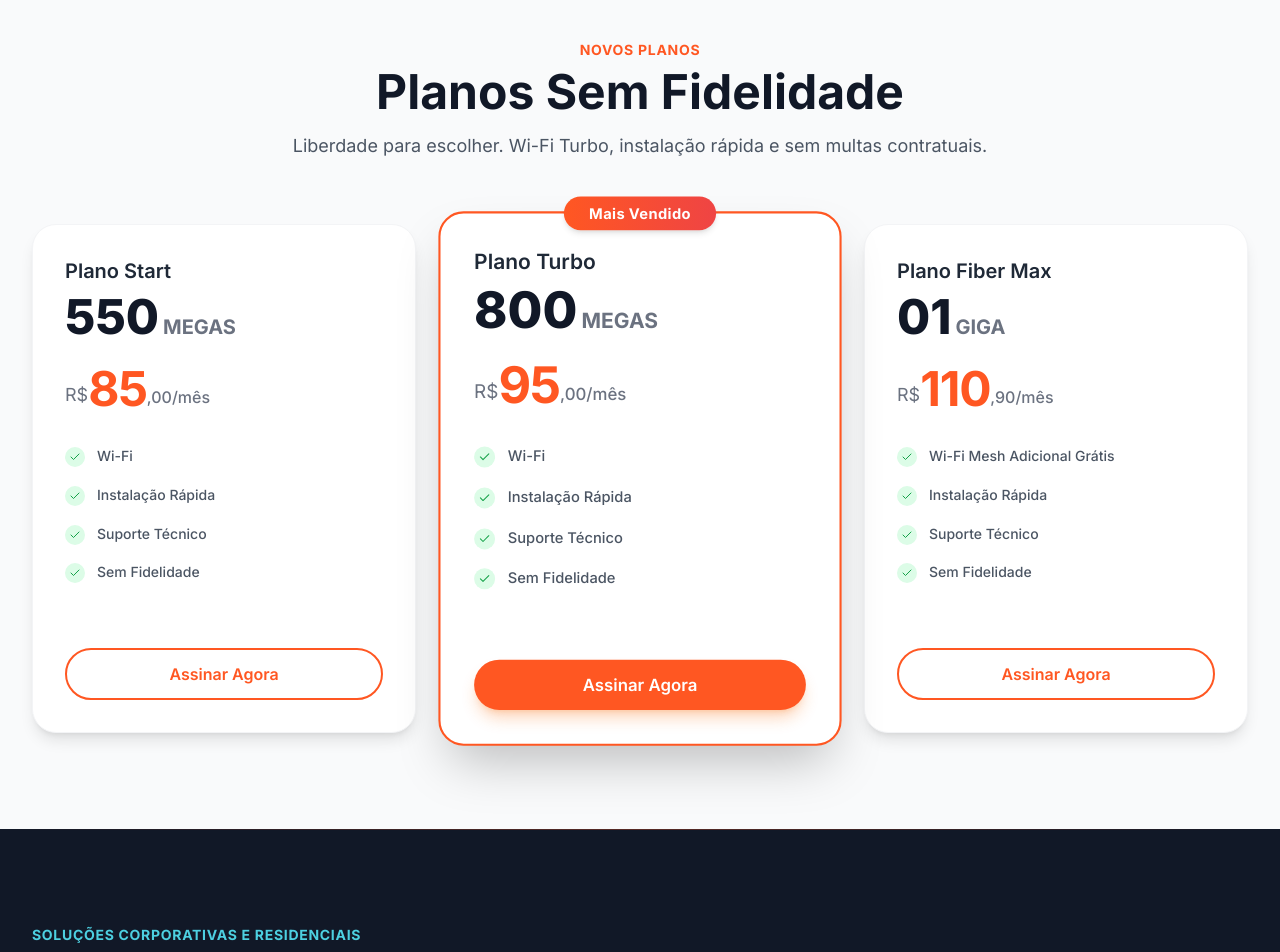
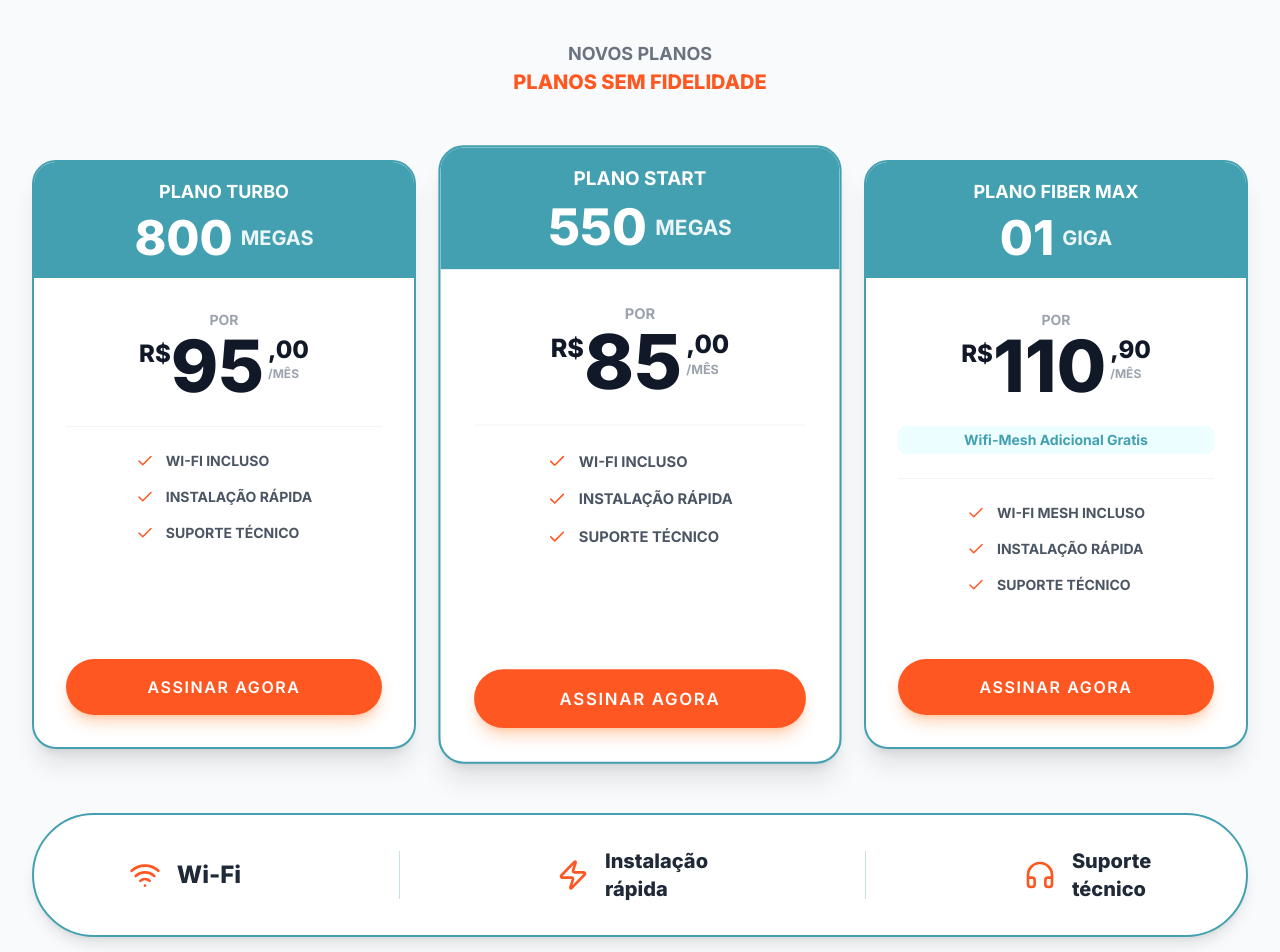
Before and after one commit to MiqueiasTuner/DESENVOLVIMENTO---LEV-TELECOM, a React (Vite) app: page / in a window 1280 px wide. Shown: the part 1320-2272 px from the top of the page. Built offline with nearby package versions, Linux system fonts and the light colour scheme.

Commit message:
feat: Update landing page content and favicon
Refactor pricing plans, update hero section text, and add favicon for Lev Internet landing page. This includes adjusting plan names, speeds, prices, and features, as well as importing constants for contact information and social links.

```diff
--- a/App.tsx
+++ b/App.tsx
@@ -5,6 +5,7 @@ import { Features } from './components/Features';
 import { Plans } from './components/Plans';
 import { Solutions } from './components/Solutions';
 import { Footer } from './components/Footer';
+import { WHATSAPP_LINK } from './constants';
 
 function App() {
   return (
@@ -21,9 +22,11 @@ function App() {
             <p className="text-lg text-white/90 mb-8 max-w-2xl mx-auto">
               Contrate agora mesmo e tenha instalação gratuita em até 24 horas.
             </p>
-            <button className="bg-white text-brand-orange px-8 py-3.5 rounded-full font-bold text-lg shadow-lg hover:bg-gray-100 transition-colors">
-              Contratar Agora
-            </button>
+            <a href={WHATSAPP_LINK} target="_blank" rel="noopener noreferrer">
+              <button className="bg-white text-brand-orange px-12 py-4 rounded-full font-black text-xl shadow-lg hover:scale-105 transition-all uppercase tracking-widest">
+                Contratar Agora
+              </button>
+            </a>
           </div>
         </section>
       </main>
--- a/components/Plans.tsx
+++ b/components/Plans.tsx
@@ -1,6 +1,6 @@
 import React from 'react';
-import { Check, Wifi } from 'lucide-react';
-import { PLANS } from '../constants';
+import { Check, Wifi, Zap, Headphones } from 'lucide-react';
+import { PLANS, WHATSAPP_LINK } from '../constants';
 import { Button } from './Button';
 
 export const Plans = () => {
@@ -8,66 +8,95 @@ export const Plans = () => {
     <section id="planos" className="py-24 bg-gray-50 dark:bg-gray-950 transition-colors duration-300 relative">
       <div className="max-w-7xl mx-auto px-4 sm:px-6 lg:px-8">
         <div className="text-center max-w-3xl mx-auto mb-16">
-          <h2 className="text-brand-orange font-bold uppercase tracking-wider text-sm mb-2">Novos Planos</h2>
-          <h3 className="text-4xl md:text-5xl font-bold text-gray-900 dark:text-white mb-4 transition-colors">
-            Planos Sem Fidelidade
-          </h3>
-          <p className="text-gray-600 dark:text-gray-400 text-lg transition-colors">
-            Liberdade para escolher. Wi-Fi Turbo, instalação rápida e sem multas contratuais.
-          </p>
+          <div className="flex flex-col items-center mb-4">
+             <span className="text-gray-500 dark:text-gray-400 font-bold uppercase text-lg">Novos Planos</span>
+             <span className="text-brand-orange font-extrabold uppercase text-xl">PLANOS SEM FIDELIDADE</span>
+          </div>
         </div>
 
         <div className="grid grid-cols-1 md:grid-cols-3 gap-8 items-start">
           {PLANS.map((plan, index) => (
             <div
               key={plan.name}
-              className={`relative rounded-3xl transition-all duration-300 flex flex-col h-full ${
-                plan.highlight
-                  ? 'bg-white dark:bg-gray-900 border-2 border-brand-orange shadow-2xl scale-100 md:scale-105 z-10'
-                  : 'bg-white dark:bg-gray-900 border border-gray-100 dark:border-gray-800 shadow-lg hover:shadow-xl hover:-translate-y-1'
+              className={`relative rounded-3xl overflow-hidden transition-all duration-300 flex flex-col h-full bg-white dark:bg-gray-900 border-2 border-[#43a0b1] shadow-xl hover:shadow-2xl ${
+                plan.highlight ? 'scale-105 z-10' : ''
               }`}
             >
-              {plan.highlight && (
-                <div className="absolute top-0 left-1/2 transform -translate-x-1/2 -translate-y-1/2 bg-gradient-to-r from-brand-orange to-red-500 text-white px-6 py-1.5 rounded-full text-sm font-bold tracking-wide shadow-md whitespace-nowrap">
-                  {plan.tag}
+              <div className="bg-[#43a0b1] py-4 px-6 text-center">
+                <h3 className="text-white font-bold text-lg">{plan.name}</h3>
+                <div className="flex justify-center items-center gap-2 mt-2">
+                  <span className="text-white text-5xl font-black">{plan.speed}</span>
+                  <span className="text-white/90 text-xl font-bold uppercase">{plan.unit}</span>
                 </div>
-              )}
+              </div>
 
-              <div className="p-8 flex-grow">
-                <h3 className="text-xl font-semibold text-gray-800 dark:text-gray-100 mb-2">{plan.name}</h3>
-                <div className="flex items-baseline mb-6">
-                  <span className="text-5xl font-extrabold text-gray-900 dark:text-white">{plan.speed}</span>
-                  <span className="text-xl font-bold text-gray-500 dark:text-gray-400 ml-1">{plan.unit}</span>
+              <div className="p-8 flex-grow text-center">
+                <div className="flex flex-col items-center mb-6">
+                  <span className="text-gray-400 text-sm font-bold uppercase">POR</span>
+                  <div className="flex items-start">
+                    <span className="text-gray-900 dark:text-white font-black text-2xl mt-2">R$</span>
+                    <span className="text-gray-900 dark:text-white font-black text-7xl leading-none">{plan.price}</span>
+                    <div className="flex flex-col items-start ml-1 mt-1">
+                      <span className="text-gray-900 dark:text-white font-black text-2xl">,{plan.cents}</span>
+                      <span className="text-gray-400 font-bold text-xs">/MÊS</span>
+                    </div>
+                  </div>
                 </div>
 
-                <div className="flex items-end mb-8">
-                  <span className="text-lg text-gray-500 dark:text-gray-400 mb-1">R$</span>
-                  <span className="text-5xl font-bold text-brand-orange leading-none tracking-tight">{plan.price}</span>
-                  <span className="text-gray-500 dark:text-gray-400 font-medium mb-1">,{plan.cents}/mês</span>
-                </div>
+                {plan.extra && (
+                  <div className="text-[#43a0b1] font-bold text-sm mb-6 bg-cyan-50 dark:bg-cyan-900/20 py-1 rounded-lg">
+                    {plan.extra}
+                  </div>
+                )}
 
-                <ul className="space-y-4 mb-8">
+                <div className="w-full h-px bg-gray-100 dark:bg-gray-800 mb-6"></div>
+
+                <ul className="space-y-4 mb-8 text-left inline-block mx-auto">
                   {plan.features.map((feature, idx) => (
-                    <li key={idx} className="flex items-start text-gray-600 dark:text-gray-300">
-                      <div className="flex-shrink-0 w-5 h-5 rounded-full bg-green-100 dark:bg-green-900/30 flex items-center justify-center mr-3 mt-0.5">
-                        <Check size={12} className="text-green-600 dark:text-green-400" />
-                      </div>
-                      <span className="text-sm leading-relaxed font-medium">{feature}</span>
+                    <li key={idx} className="flex items-center text-gray-600 dark:text-gray-300">
+                      <Check size={18} className="text-brand-orange mr-3 flex-shrink-0" />
+                      <span className="text-sm font-bold uppercase">{feature}</span>
                     </li>
                   ))}
                 </ul>
               </div>
 
               <div className="p-8 pt-0 mt-auto">
-                <Button
-                  variant={plan.highlight ? 'primary' : 'outline'}
-                  className="w-full justify-center py-3 text-base"
-                >
-                  Assinar Agora
-                </Button>
+                <a href={WHATSAPP_LINK} target="_blank" rel="noopener noreferrer">
+                  <Button
+                    variant="primary"
+                    className="w-full justify-center py-4 text-base font-black uppercase tracking-widest"
+                  >
+                    Assinar Agora
+                  </Button>
+                </a>
               </div>
             </div>
           ))}
+        </div>
+
+        {/* Feature Bar from Image */}
+        <div className="mt-16 bg-white dark:bg-gray-900 border-2 border-[#43a0b1] rounded-full p-4 md:p-8 flex flex-col md:flex-row justify-around items-center gap-8 shadow-lg">
+           <div className="flex items-center gap-4">
+              <Wifi className="text-brand-orange" size={32} />
+              <span className="text-2xl font-black text-gray-800 dark:text-gray-200">Wi-Fi</span>
+           </div>
+           <div className="hidden md:block w-px h-12 bg-[#43a0b1]/30"></div>
+           <div className="flex items-center gap-4">
+              <Zap className="text-brand-orange" size={32} />
+              <div className="flex flex-col leading-tight">
+                <span className="text-xl font-black text-gray-800 dark:text-gray-200">Instalação</span>
+                <span className="text-xl font-black text-gray-800 dark:text-gray-200">rápida</span>
+              </div>
+           </div>
+           <div className="hidden md:block w-px h-12 bg-[#43a0b1]/30"></div>
+           <div className="flex items-center gap-4">
+              <Headphones className="text-brand-orange" size={32} />
+              <div className="flex flex-col leading-tight">
+                <span className="text-xl font-black text-gray-800 dark:text-gray-200">Suporte</span>
+                <span className="text-xl font-black text-gray-800 dark:text-gray-200">técnico</span>
+              </div>
+           </div>
         </div>
       </div>
     </section>
--- a/constants.ts
+++ b/constants.ts
@@ -1,48 +1,53 @@
 import { Wifi, ShieldCheck, Zap, Headphones, Globe, Smartphone } from 'lucide-react';
+
+export const WHATSAPP_LINK = "https://wa.me/5508005380000";
+export const CONTACT_EMAIL = "contato@internetlev.com.br";
+export const PHONE_NUMBER = "0800 538 0000";
 
 export const PLANS = [
   {
-    name: 'Plano Start',
+    name: 'PLANO TURBO',
+    speed: '800',
+    unit: 'MEGAS',
+    price: '95',
+    cents: '00',
+    features: [
+      'Wi-Fi Incluso',
+      'Instalação Rápida',
+      'Suporte Técnico'
+    ],
+    highlight: false,
+    color: 'bg-[#43a0b1]' // Teal color from image
+  },
+  {
+    name: 'PLANO START',
     speed: '550',
     unit: 'MEGAS',
     price: '85',
     cents: '00',
     features: [
-      'Wi-Fi',
+      'Wi-Fi Incluso',
       'Instalação Rápida',
-      'Suporte Técnico',
-      'Sem Fidelidade'
+      'Suporte Técnico'
     ],
-    highlight: false,
+    highlight: true,
+    tag: 'Mais Popular',
+    color: 'bg-[#43a0b1]'
   },
   {
-    name: 'Plano Turbo',
-    speed: '800',
-    unit: 'MEGAS',
-    price: '95',
-    cents: '00',
-    features: [
-      'Wi-Fi',
-      'Instalação Rápida',
-      'Suporte Técnico',
-      'Sem Fidelidade'
-    ],
-    highlight: true,
-    tag: 'Mais Vendido'
-  },
-  {
-    name: 'Plano Fiber Max',
+    name: 'PLANO FIBER MAX',
     speed: '01',
     unit: 'GIGA',
     price: '110',
     cents: '90',
+    extra: 'Wifi-Mesh Adicional Gratis',
     features: [
-      'Wi-Fi Mesh Adicional Grátis',
+      'Wi-Fi Mesh Incluso',
       'Instalação Rápida',
-      'Suporte Técnico',
-      'Sem Fidelidade'
+      'Suporte Técnico'
     ],
     highlight: false,
+    color: 'bg-[#43a0b1]'
   },
 ];
 
--- a/index.html
+++ b/index.html
@@ -4,6 +4,7 @@
     <meta charset="UTF-8" />
     <meta name="viewport" content="width=device-width, initial-scale=1.0" />
     <title>Lev Internet - Ultra Velocidade</title>
+    <link rel="icon" type="image/png" href="https://internetlev.com.br/wp-content/uploads/2023/06/favicon-lev.png" />
     <script src="https://cdn.tailwindcss.com"></script>
     <link href="https://fonts.googleapis.com/css2?family=Inter:wght@300;400;500;600;700;800&display=swap" rel="stylesheet">
     <script>
```
Also changed, not shown: components/Footer.tsx (+14 -15 lines), components/Header.tsx (+8 -9 lines), components/Hero.tsx (+14 -14 lines).
